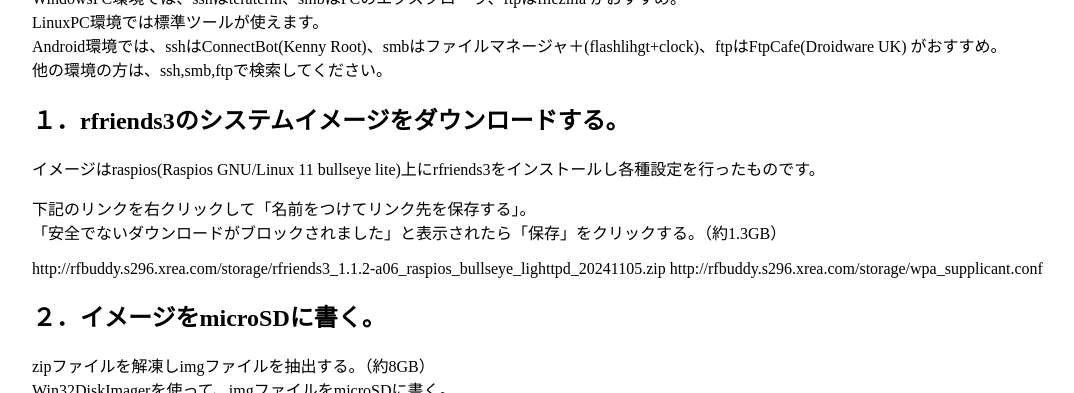
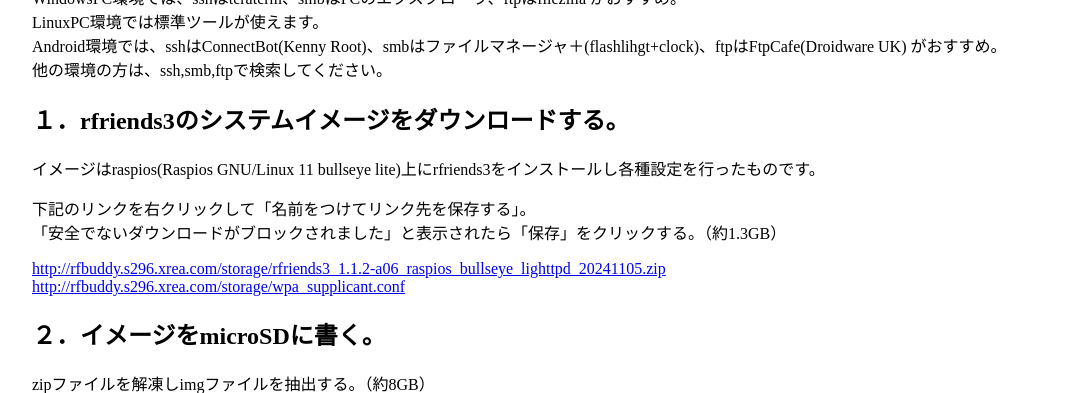
Before and after one commit to rfriends/rfriends, a Jekyll site: the page built from distro/raspi_image.md, in a window 1280 px wide and 900 px high, scrolled down 1424 px, cut to the strip 0-393 px from the top of the window. Shown: the whole strip, without its empty margins (18-1092 px from the left). Built offline with Jekyll 4.4.1, drawn with Linux system fonts in a browser that asks for light colours; our own code applies the rules of GitHub Pages for plain Markdown files; Markdown is read by kramdown in place of the engine named in the settings.

Commit message:
Update raspi_image.md

````diff
--- a/distro/raspi_image.md
+++ b/distro/raspi_image.md
@@ -42,12 +42,12 @@ WindowsPCまたはLinuxPCが必要です。Macでも可能だと思います。A
 １）SDメモリーカードフォーマッター
 
 SDメモリカードをフォーマットします。
-https://www.sdcard.org/ja/downloads-2/formatter-2/
+<https://www.sdcard.org/ja/downloads-2/formatter-2/>
 
 ２）Win32DiskImager
 
 イメージをSDメモリカードに書き込みます。
-https://ja.osdn.net/projects/sfnet_win32diskimager/releases/
+<https://ja.osdn.net/projects/sfnet_win32diskimager/releases/>
 
 ### ssh,smb,ftpクライアント
 
@@ -63,8 +63,8 @@ Android環境では、sshはConnectBot(Kenny Root)、smbはファイルマネー
 下記のリンクを右クリックして「名前をつけてリンク先を保存する」。
 「安全でないダウンロードがブロックされました」と表示されたら「保存」をクリックする。（約1.3GB）
 
-http://rfbuddy.s296.xrea.com/storage/rfriends3_1.1.2-a06_raspios_bullseye_lighttpd_20241105.zip
-http://rfbuddy.s296.xrea.com/storage/wpa_supplicant.conf
+<http://rfbuddy.s296.xrea.com/storage/rfriends3_1.1.2-a06_raspios_bullseye_lighttpd_20241105.zip>
+<http://rfbuddy.s296.xrea.com/storage/wpa_supplicant.conf>
 
 ## ２．イメージをmicroSDに書く。
 
@@ -116,7 +116,7 @@ RaspberrypiはDHCPで動作しています。IPアドレスの確認方法は、
 android, iPhoneでは、”Fing(無料版)”というアプリがお勧めです。
 
 Advanced IP Scanner
-http://www.advanced-ip-scanner.com
+<http://www.advanced-ip-scanner.com>
 
 スキャン結果より、RFRIENDS3 のものを探してください。(ラズベリーアイコンが表示されているもの)
 ```
@@ -136,6 +136,7 @@ RFRIENDS3 192.168.1.*** Raspberry Pi Foundation B8:27:EB:**:**:**
 
 注意：この操作をしないと大容量のmicroSDを使用していても4GB弱しか認識されません。
 再起動後、領域が拡張されたことを確認してください。
+
 ```
 $ df -h
 ```
@@ -206,9 +208,11 @@ $ sudo fdisk -l /dev/sdb
 により使用している領域を把握
 
 ４）イメージのバックアップ
+
 ```
 $ sudo dd if=/dev/sdb of=***/rfriends*.img count=****** bs=512
 ```
+
 でイメージのバックアップを取りました。
 
 ５）完成
@@ -237,6 +241,4 @@ $ vcgencmd measure_temp
 temp=48.7’C
 ```
 
-
-
 以上
````
Also changed, not shown: other parts of distro/raspi_image.md (+2 -1 lines).
